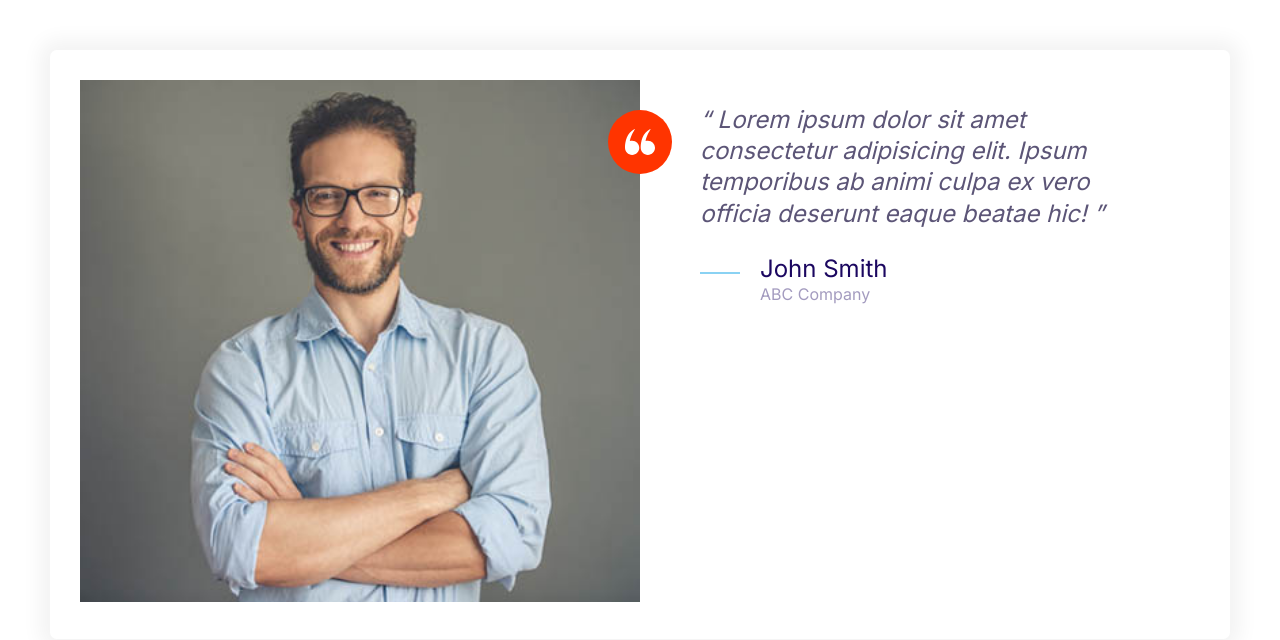
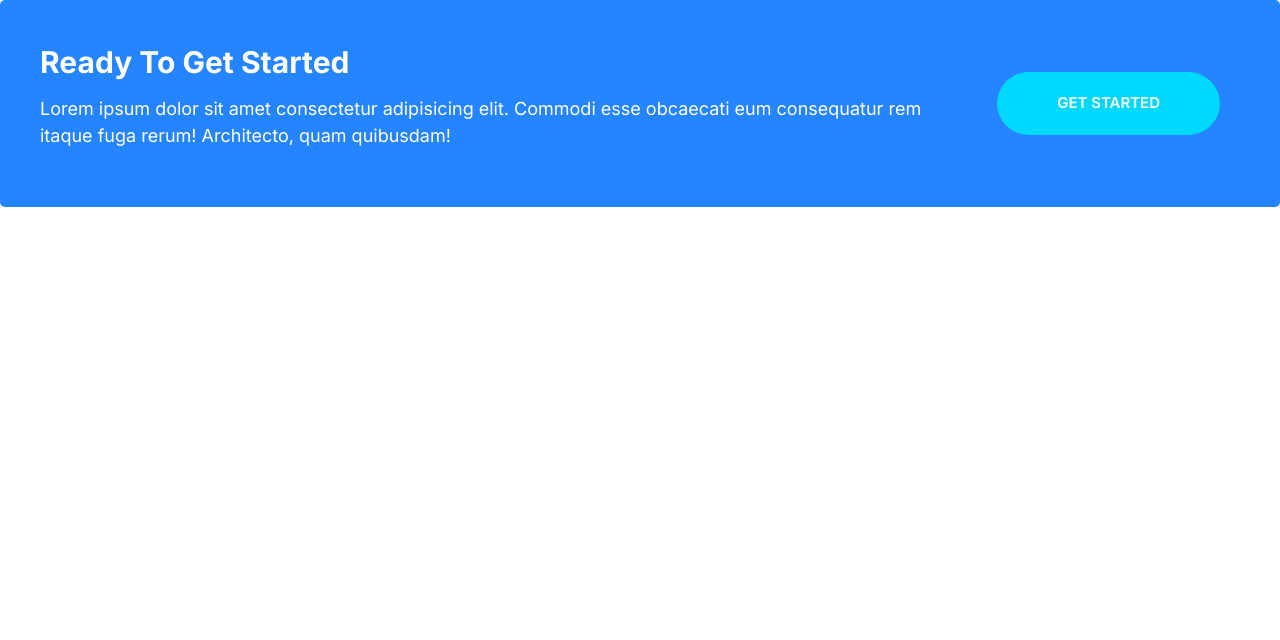
Before and after one commit to Naji43/najify, a plain HTML site: page index.html in a window 1280 px wide. Drawn offline with Linux system fonts and the light colour scheme.

Commit message:
Build the callout component.

```diff
--- a/css/styles.css
+++ b/css/styles.css
@@ -127,6 +127,7 @@ a {
   .badge {
     font-size: 1.5rem;
   }
+
   .badge--small {
     font-size: 1.2rem;
   }
@@ -246,6 +247,11 @@ a {
 .btn--outline:hover {
   background-color: var(--color-headings);
   color: #fff;
+}
+
+.btn--stretched {
+  padding-left: 6rem;
+  padding-right: 6rem;
 }
 
 .btn--block {
@@ -501,3 +507,43 @@ a {
 }
 
 /* Callouts */
+
+.callout {
+  padding: 4rem;
+  border-radius: 5px;
+}
+
+.callout--primary {
+  background: var(--color-primary);
+  color: #fff;
+}
+
+.callout__heading {
+  color: #fff;
+  margin-top: 0;
+  font-size: 3rem;
+}
+
+.callout .btn {
+  justify-self: center;
+  align-self: center;
+}
+
+.callout__content {
+  text-align: center;
+}
+
+@media screen and (min-width: 768px) {
+  .callout .grid--1x2 {
+    grid-template-columns: 1fr auto;
+  }
+
+  .callout__content {
+    text-align: left;
+  }
+
+  .callout .btn {
+    justify-self: start;
+    margin: 0 2rem;
+  }
+}
--- a/index.html
+++ b/index.html
@@ -14,36 +14,18 @@
     <link rel="stylesheet" href="/CSS/normalize.css" />
     <link rel="stylesheet" href="/CSS/styles.css" />
   </head>
-  <body style="padding: 5rem">
-    <div class="card testimonial">
+  <body>
+    <div class="callout callout--primary">
       <div class="grid grid--1x2">
-        <div class="testimonial__image">
-          <img src="images/testimonial.jpg" alt="A happy, smiling customer" />
-          <span class="icon-container icon-container--accent">
-            <svg class="icon icon--white icon--small">
-              <use xlink:href="images/sprite.svg#quotes"></use>
-            </svg>
-          </span>
+        <div class="callout__content">
+          <h2 class="callout__heading">Ready To Get Started</h2>
+          <p>
+            Lorem ipsum dolor sit amet consectetur adipisicing elit. Commodi
+            esse obcaecati eum consequatur rem itaque fuga rerum! Architecto,
+            quam quibusdam!
+          </p>
         </div>
-        <blockquote class="quote">
-          <p class="quote__text">
-            Lorem ipsum dolor sit amet consectetur adipisicing elit. Ipsum
-            temporibus ab animi culpa ex vero officia deserunt eaque beatae hic!
-          </p>
-          <footer>
-            <div class="media">
-              <div class="media__image">
-                <svg class="icon icon--primary quote__line">
-                  <use xlink:href="images/sprite.svg#line"></use>
-                </svg>
-              </div>
-              <div class="media__body">
-                <h3 class="media__title quote__author">John Smith</h3>
-                <p class="quote__organization">ABC Company</p>
-              </div>
-            </div>
-          </footer>
-        </blockquote>
+        <a href="#" class="btn btn--secondary btn--stretched">Get Started</a>
       </div>
     </div>
   </body>
```
Also changed, not shown: components/callouts.html (added, +13 -0 lines).
